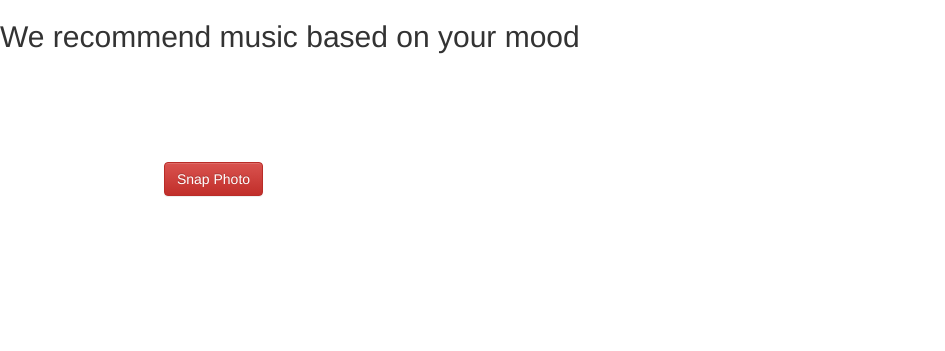
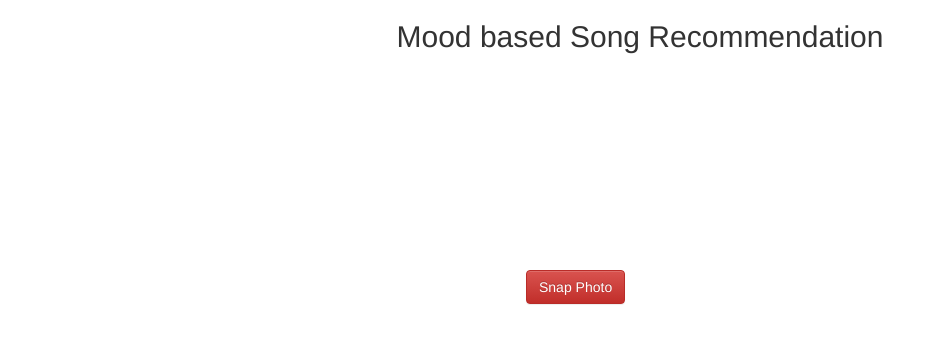
Before and after one commit to Kushwanth7/SelfieBasedSongRecommendation, a Flask app: page / in a window 1280 px wide. Shown: the top 351 px of the page, without its empty margins (0-945 px from the left). Run offline with Flask 2, Linux system fonts and the light colour scheme; some libraries are stand-ins or nearby versions.

Commit message:
UI updates

```diff
--- a/src/templates/index.html
+++ b/src/templates/index.html
@@ -9,10 +9,10 @@
     </head>
 
 <body>
-<h2> We recommend music based on your mood</h2>
+<h2 align="center"> Mood based Song Recommendation</h2>
 <div id="promoNode"></div>
 
-	<div ng-controller="selfieController">
+	<div ng-controller="selfieController" style = "position: absolute; top: 25%; left: 45%; margin-top: -50px; margin-left: -50px; width: 100px; height: 100px;">
 		<video id="video" width="160" height="120" autoplay></video>
 		<button ng-click='snap()' class= "btn btn-danger">Snap Photo</button>
 		<canvas id="canvas" width="48" height="48"></canvas>
```
